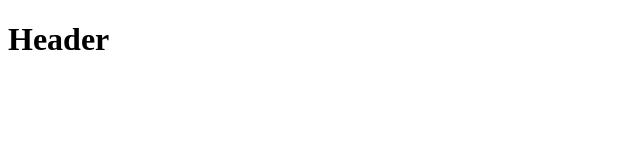
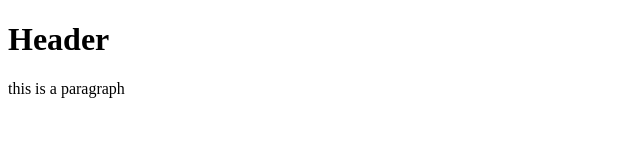
Before and after one commit to mean-stack-ninjas/TestingGit, a website: page index.html in a window 1280 px wide. Shown: the whole page, without its empty margins (0-640 px from the left). Drawn offline with Linux system fonts and the light colour scheme.

Commit message:
added change

```diff
--- a/index.html
+++ b/index.html
@@ -9,5 +9,6 @@
 </head>
 <body>
     <h1>Header</h1>
+    <p>this is a paragraph</p>
 </body>
 </html>
```
Also changed, not shown: package.json (added, +27 -0 lines), 1 other file.
